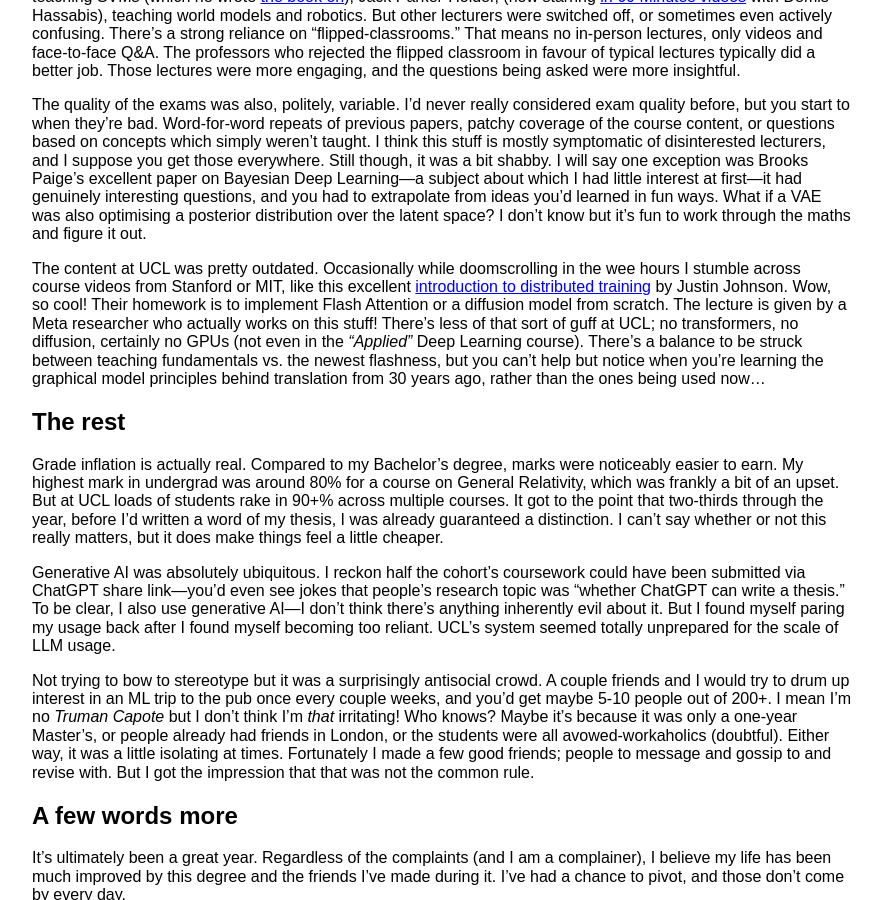
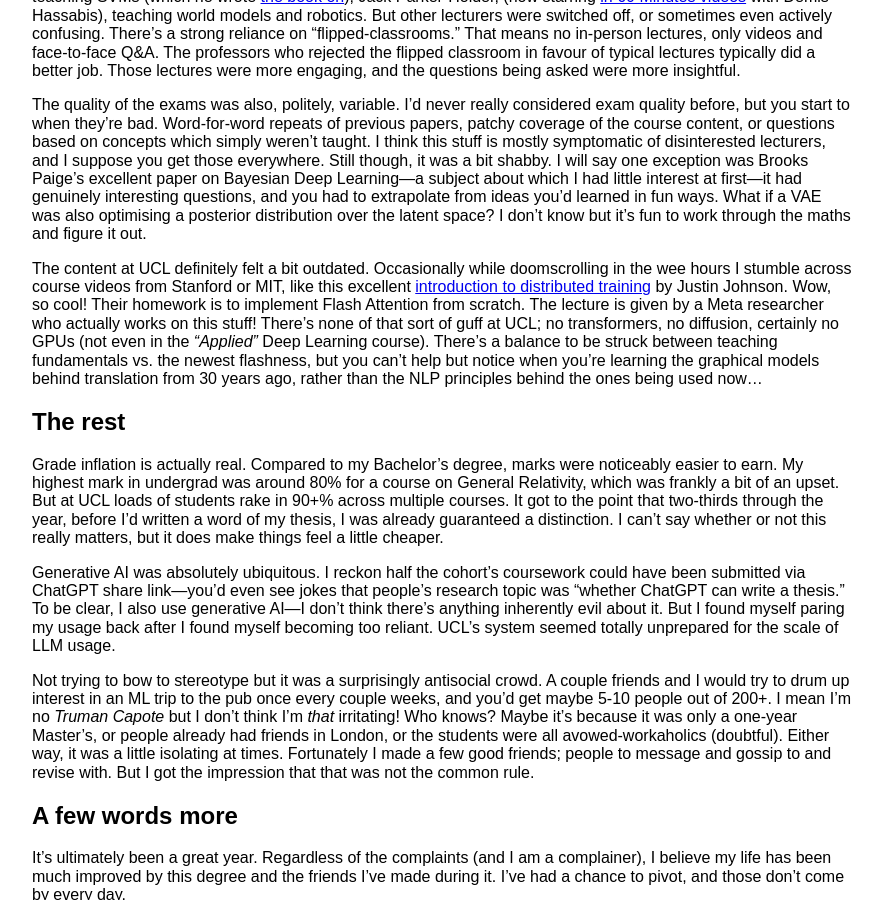
Before and after one commit to foty-hub/foty-hub.github.io, a Jekyll site: the page built from _posts/2025-09-10-masters.md, in a window 1280 px wide and 900 px high, scrolled down 718 px. Shown: the whole window, without its empty margins (0-882 px from the left). Built offline with Jekyll 4.4.1, drawn with Linux system fonts in a browser that asks for light colours.

Commit message:
more edit blogpost

```diff
--- a/_posts/2025-09-10-masters.md
+++ b/_posts/2025-09-10-masters.md
@@ -19,7 +19,7 @@
 
 The quality of the exams was also, politely, variable. I'd never really considered exam quality before, but you start to when they're bad. Word-for-word repeats of previous papers, patchy coverage of the course content, or questions based on concepts which simply weren't taught. I think this stuff is mostly symptomatic of disinterested lecturers, and I suppose you get those everywhere. Still though, it was a bit shabby. I will say one exception was Brooks Paige's excellent paper on Bayesian Deep Learning—a subject about which I had little interest at first—it had genuinely interesting questions, and you had to extrapolate from ideas you'd learned in fun ways. What if a VAE was also optimising a posterior distribution over the latent space? I don't know but it's fun to work through the maths and figure it out.
 
-The content at UCL was pretty outdated. Occasionally while doomscrolling in the wee hours I stumble across course videos from Stanford or MIT, like this excellent [introduction to distributed training](https://www.youtube.com/watch?v=9MvD-XsowsE&ab_channel=StanfordOnline) by Justin Johnson. Wow, so cool! Their homework is to implement Flash Attention or a diffusion model from scratch. The lecture is given by a Meta researcher who actually works on this stuff! There's less of that sort of guff at UCL; no transformers, no diffusion, certainly no GPUs (not even in the *"Applied"* Deep Learning course). There's a balance to be struck between teaching fundamentals vs. the newest flashness, but you can't help but notice when you're learning the graphical model principles behind translation from 30 years ago, rather than the ones being used now...
+The content at UCL definitely felt a bit outdated. Occasionally while doomscrolling in the wee hours I stumble across course videos from Stanford or MIT, like this excellent [introduction to distributed training](https://www.youtube.com/watch?v=9MvD-XsowsE&ab_channel=StanfordOnline) by Justin Johnson. Wow, so cool! Their homework is to implement Flash Attention from scratch. The lecture is given by a Meta researcher who actually works on this stuff! There's none of that sort of guff at UCL; no transformers, no diffusion, certainly no GPUs (not even in the *"Applied"* Deep Learning course). There's a balance to be struck between teaching fundamentals vs. the newest flashness, but you can't help but notice when you're learning the graphical models behind translation from 30 years ago, rather than the NLP principles behind the ones being used now...
 
 ## The rest
 Grade inflation is actually real. Compared to my Bachelor's degree, marks were noticeably easier to earn. My highest mark in undergrad was around 80% for a course on General Relativity, which was frankly a bit of an upset. But at UCL loads of students rake in 90+% across multiple courses. It got to the point that two-thirds through the year, before I'd written a word of my thesis, I was already guaranteed a distinction. I can't say whether or not this really matters, but it does make things feel a little cheaper.
```
